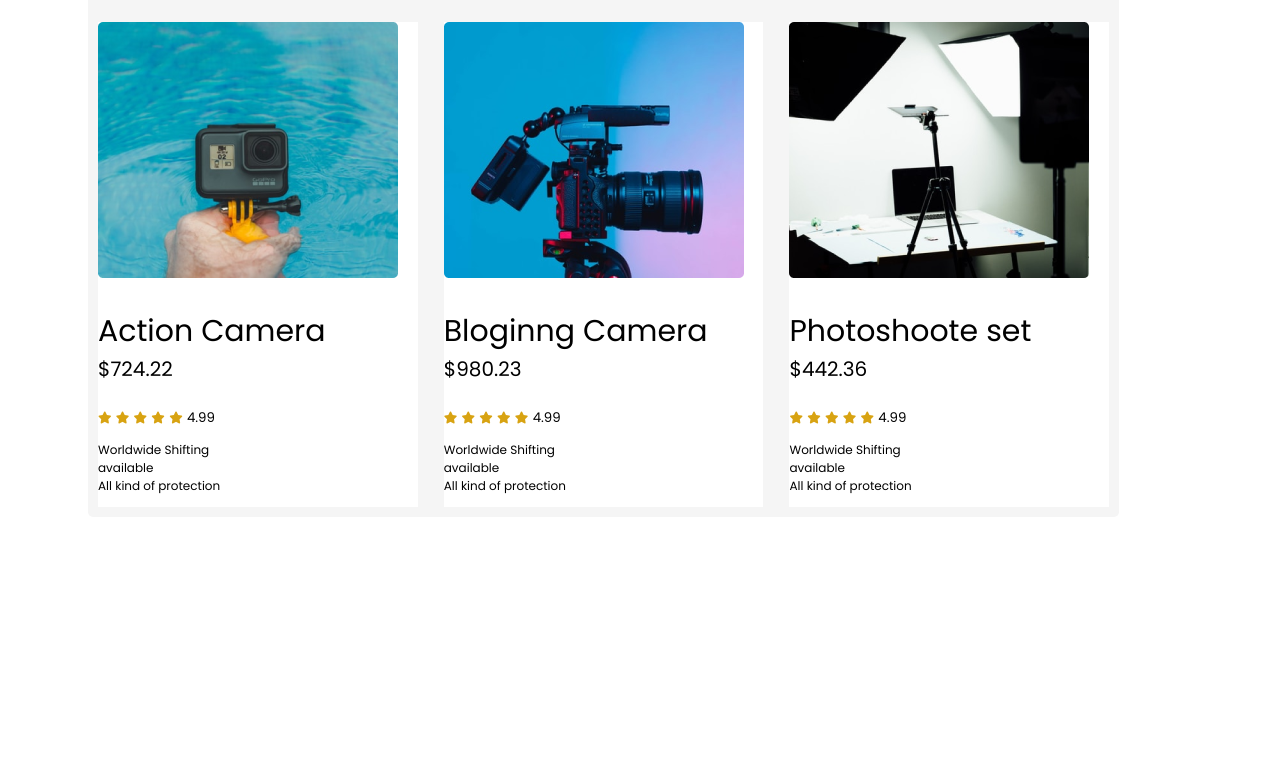
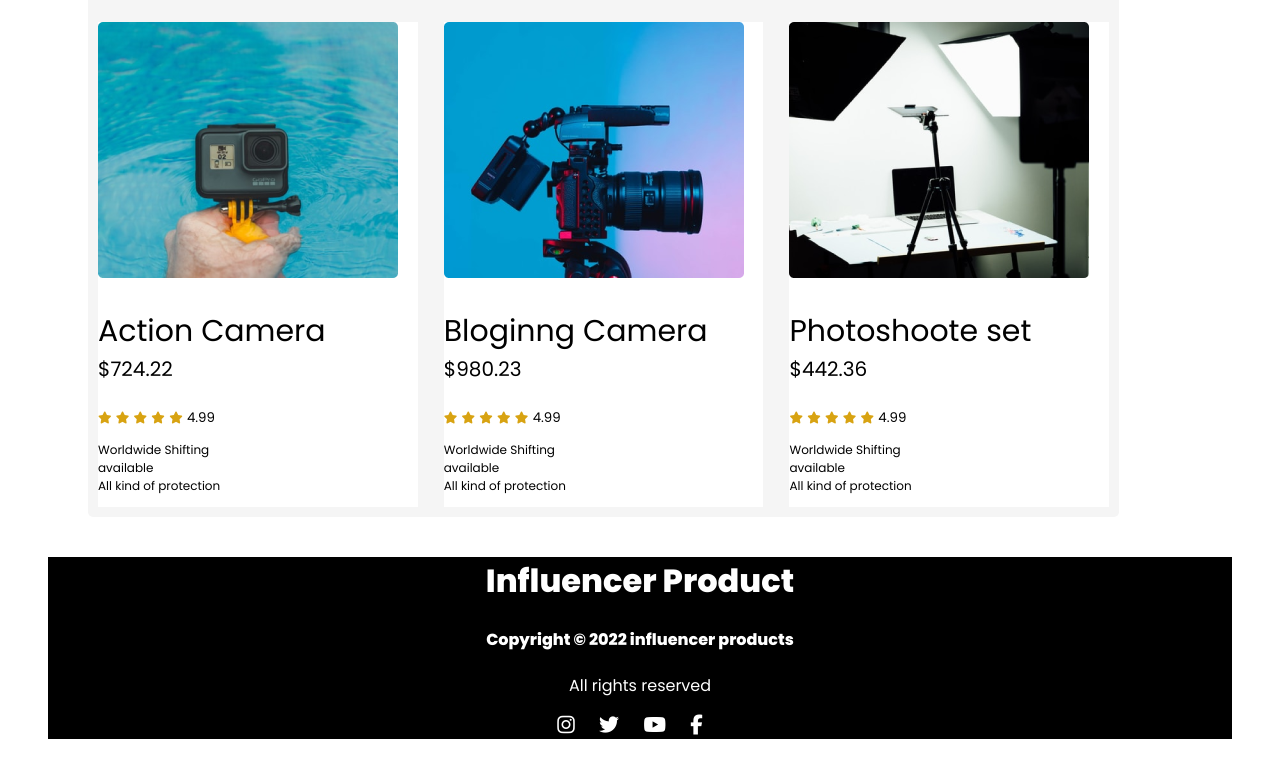
Before and after one commit to Afridi-AD/my-influencer, a plain HTML site: page index.html in a window 1280 px wide. Shown: the part 1606-2383 px from the top of the page. Before the commit the page ends 2131 px from the top, so only its background shows below. Drawn offline with Linux system fonts and the light colour scheme.

Commit message:
fotter update

```diff
--- a/index.html
+++ b/index.html
@@ -213,6 +213,19 @@
         </div>
 
     </section>
+    <footer class="footer">
+
+        <div class=" ">
+            <h1>Influencer Product</h1>
+            <h4>Copyright &copy; 2022 influencer products</h4>
+            <p>All rights reserved</p>
+            <a href="#"><i class="fab fa-instagram social"></i></a>
+            <a href="#"><i class="fab fa-twitter social"></i></a>
+            <a href="#"><i class="fab fa-youtube social"></i></a>
+            <a href="#"><i class="fab fa-facebook-f social"></i></a>
+        </div>
+
+    </footer>
 </body>
 
 </html>
--- a/style.css
+++ b/style.css
@@ -70,3 +70,21 @@ body{
     font-size: 12px;
 
 }
+/* --------------
+----footer section---- */
+.footer{
+    background-color: black;
+    color: #fff;
+    text-align: center;
+    margin: 40px 40px;
+}
+.footer-section{
+    margin-top: 20px;
+}
+.footer a{
+    color: #fff;
+}
+.social{
+    font-size: 20px;
+    margin-right: 20px;
+}
```
